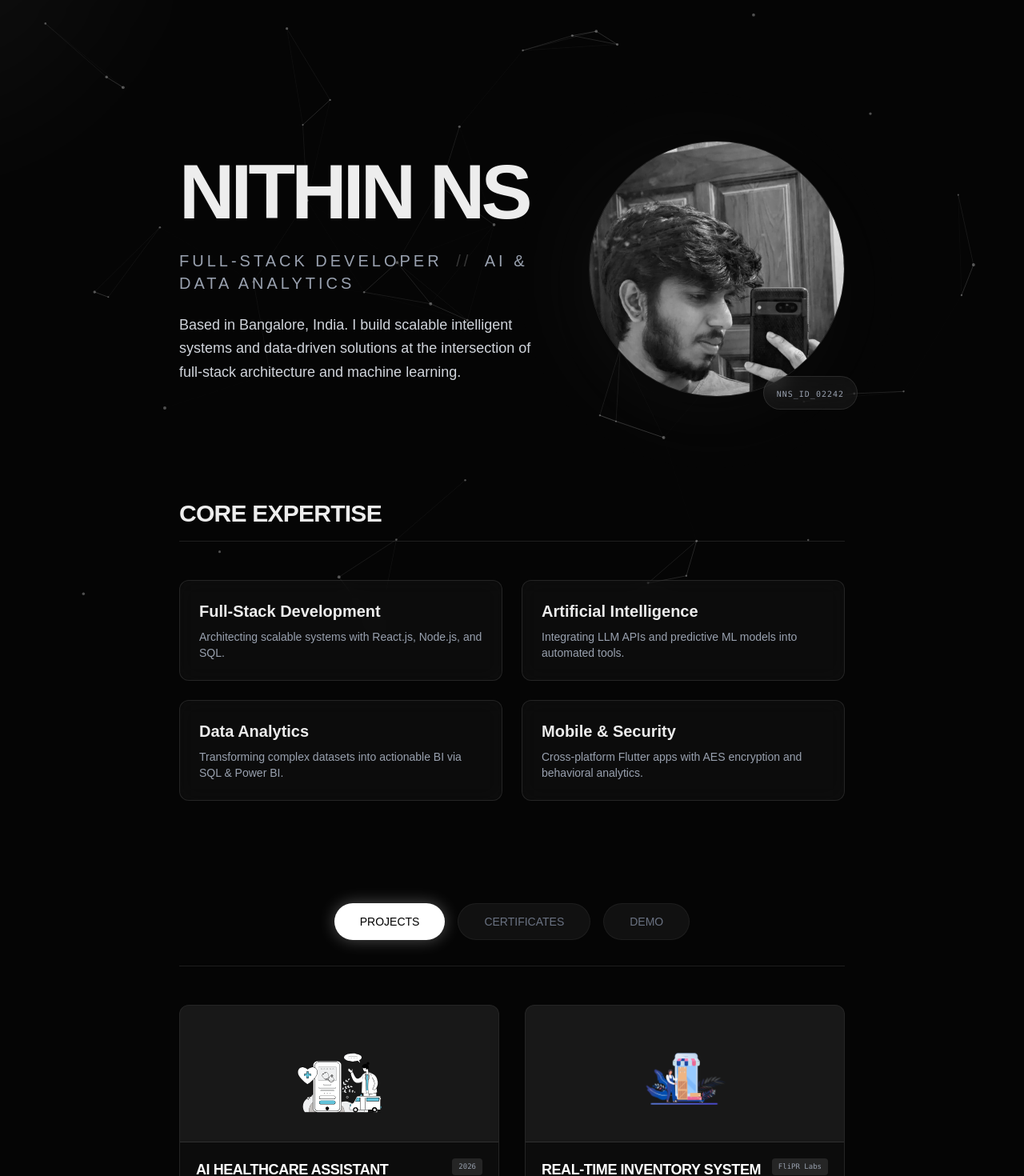
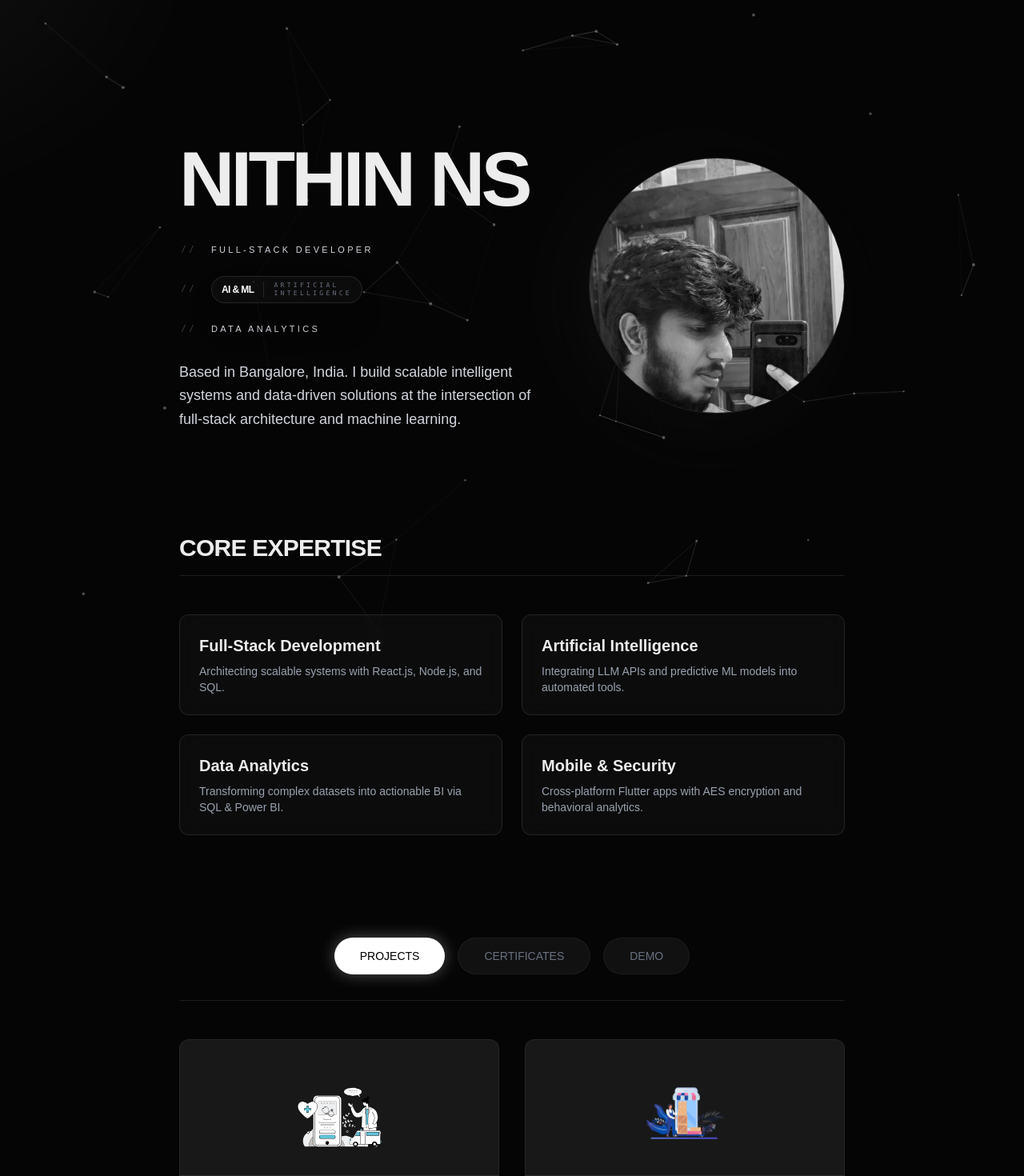
Before and after one commit to Nithin2242/nithin-portfolio, a Next.js app: page / in a window 1280 px wide. Shown: the top 1470 px of the page at 80% size. Built offline with nearby package versions, Linux system fonts and the light colour scheme.

Commit message:
UI Cleanup: Removed ID tag for a more minimalist hero section

```diff
--- a/src/app/page.tsx
+++ b/src/app/page.tsx
@@ -7,7 +7,7 @@ import { motion, AnimatePresence, Variants } from "framer-motion";
 import HealthBotDemo from "./components/HealthBotDemo";
 import LottieAnimation from "./components/LottieAnimation";
 
-// JSON Animations (Ensure these exist in your /public folder)
+// JSON Animations
 import healthcareBotData from "../../public/healthcare-bot.json";
 import inventoryData from "../../public/inventory.json";
 import codeReviewData from "../../public/code-review.json";
@@ -32,30 +32,53 @@ export default function Home() {
         initial="hidden" animate="visible" variants={fadeInUp}
         className="flex flex-col md:flex-row items-center gap-12 pt-12 md:pt-20 relative z-10"
       >
-        <div className="flex-1 space-y-6 text-center md:text-left order-2 md:order-1">
+        <div className="flex-1 space-y-8 text-center md:text-left order-2 md:order-1">
           <h1 className="text-6xl md:text-8xl font-extrabold tracking-tighter leading-none">
             NITHIN NS
           </h1>
-          <h2 className="text-lg md:text-xl text-gray-400 font-light tracking-[0.2em] uppercase">
-            Full-Stack Developer <span className="text-white/20 px-2">//</span> AI & Data Analytics
+
+          {/* PERFECTLY ALIGNED VERTICAL EXPERTISE GRID */}
+          <h2 className="text-[10px] md:text-[11px] text-gray-400 font-light tracking-[0.3em] uppercase flex flex-col gap-6 items-center md:items-start mt-6">
+            <div className="flex items-center gap-4 group">
+               <span className="text-white/20 font-mono font-bold w-6 text-center">//</span>
+               <span className="text-gray-300 group-hover:text-white transition-colors duration-300">Full-Stack Developer</span>
+            </div>
+
+            <div className="flex items-center gap-4 group">
+              <span className="text-white/20 font-mono font-bold w-6 text-center">//</span>
+              <div className="px-3 py-1.5 bg-white/[0.03] backdrop-blur-md border border-white/10 rounded-full flex items-center gap-3 shadow-2xl group-hover:border-white/30 transition-all duration-500">
+                <span className="text-white font-black tracking-tighter text-xs">AI & ML</span>
+                <span className="text-[8px] text-gray-500 font-mono leading-tight border-l border-white/10 pl-3 uppercase">
+                  ARTIFICIAL<br/>INTELLIGENCE
+                </span>
+              </div>
+            </div>
+
+            <div className="flex items-center gap-4 group">
+               <span className="text-white/20 font-mono font-bold w-6 text-center">//</span>
+               <span className="text-gray-300 group-hover:text-white transition-colors duration-300">Data Analytics</span>
+            </div>
           </h2>
+
           <p className="text-lg text-gray-300 max-w-xl leading-relaxed">
             Based in Bangalore, India. I build scalable intelligent systems and data-driven solutions at the intersection of full-stack architecture and machine learning.
           </p>
         </div>
 
+        {/* Right Side: Circular Photo with Glow */}
         <div className="relative group order-1 md:order-2">
+          {/* Ambient Glow behind the photo */}
           <div className="absolute -inset-2 bg-gradient-to-tr from-white/20 to-transparent rounded-full blur-3xl opacity-40 group-hover:opacity-70 transition duration-1000"></div>
+
           <div className="relative w-64 h-64 md:w-80 md:h-80 rounded-full border border-white/10 overflow-hidden backdrop-blur-sm shadow-2xl">
             <img
               src="/profile.jpeg"
               alt="Nithin N S"
-              className="w-full h-full object-cover object-[center_45%] grayscale hover:grayscale-0 transition-all duration-1000 scale-[1.3] hover:scale-[1.2] translate-y-2"
+              className="w-full h-full object-cover object-[center_30%] grayscale hover:grayscale-0 transition-all duration-1000 scale-[1.3] hover:scale-[1.2] translate-y-2"
             />
           </div>
-          <div className="absolute -bottom-4 -right-4 bg-white/5 backdrop-blur-md border border-white/10 px-4 py-2 rounded-full hidden md:block">
-            <span className="text-[10px] font-mono text-gray-400 uppercase tracking-widest">NNS_ID_02242</span>
-          </div>
+
+          {/* NNS_ID tag removed for a cleaner aesthetic */}
         </div>
       </motion.section>
 
@@ -106,7 +129,7 @@ export default function Home() {
             initial={{ opacity: 0, y: 20 }}
             animate={{ opacity: 1, y: 0 }}
             exit={{ opacity: 0, y: -20 }}
-            transition={{ duration: 0.8 }}
+            transition={{ duration: 0.4 }}
           >
             {/* PROJECTS TAB */}
             {activeTab === "projects" && (
@@ -121,14 +144,14 @@ export default function Home() {
                   },
                   {
                     title: "Real-Time Inventory System",
-                    tag: "FliPR Labs",
+                    tag: "SILVER",
                     data: inventoryData,
                     tech: ["REACT", "NODE.JS", "JWT"],
                     desc: "Enterprise management system with secure authentication and real-time stock tracking."
                   },
                   {
                     title: "AI Code Reviewer",
-                    tag: "2025",
+                    tag: "NEW",
                     data: codeReviewData,
                     tech: ["PYTHON", "FLASK", "GEMINI"],
                     desc: "Automated analysis tool detecting security vulnerabilities and bugs in real-time."
@@ -167,7 +190,7 @@ export default function Home() {
                       </div>
                       <div className="flex flex-wrap gap-3 pt-4 border-t border-white/5">
                         {project.tech.map((t) => (
-                          <span key={t} className="text-[10px] font-mono text-green-400/70 tracking-widest">{t}</span>
+                          <span key={t} className="text-[10px] font-mono text-green-400/70 tracking-widest uppercase">{t}</span>
                         ))}
                       </div>
                     </div>
@@ -225,8 +248,8 @@ export default function Home() {
       {/* 4. FOOTER / CONTACT */}
       <footer className="border-t border-white/10 pt-12 pb-20 text-center space-y-10 relative z-10" id="contact">
         <div className="space-y-2">
-          <h3 className="text-6xl font-bold text-white tracking-tighter uppercase">LET'S CONNECT</h3>
-
+          <h3 className="text-4xl font-bold text-white tracking-tighter uppercase">LET'S CONNECT</h3>
+          <p className="text-gray-500 text-sm uppercase tracking-widest font-mono">Open for 2026 roles & collaborations</p>
         </div>
 
         <div className="flex flex-col sm:flex-row justify-center items-center gap-8 pt-4">
```
